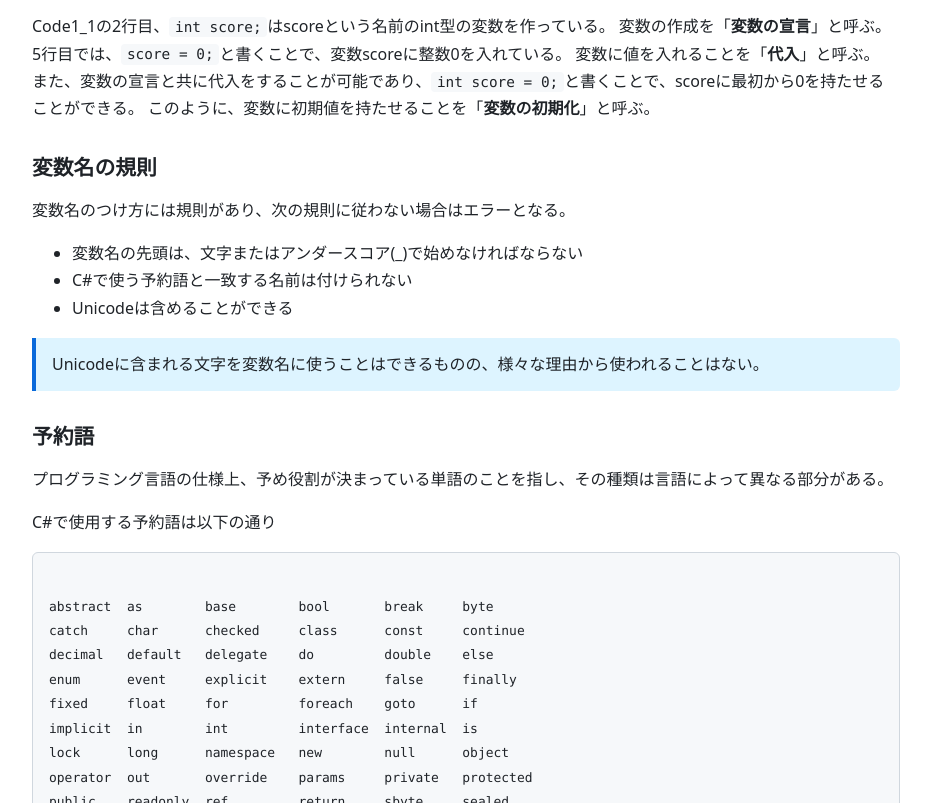
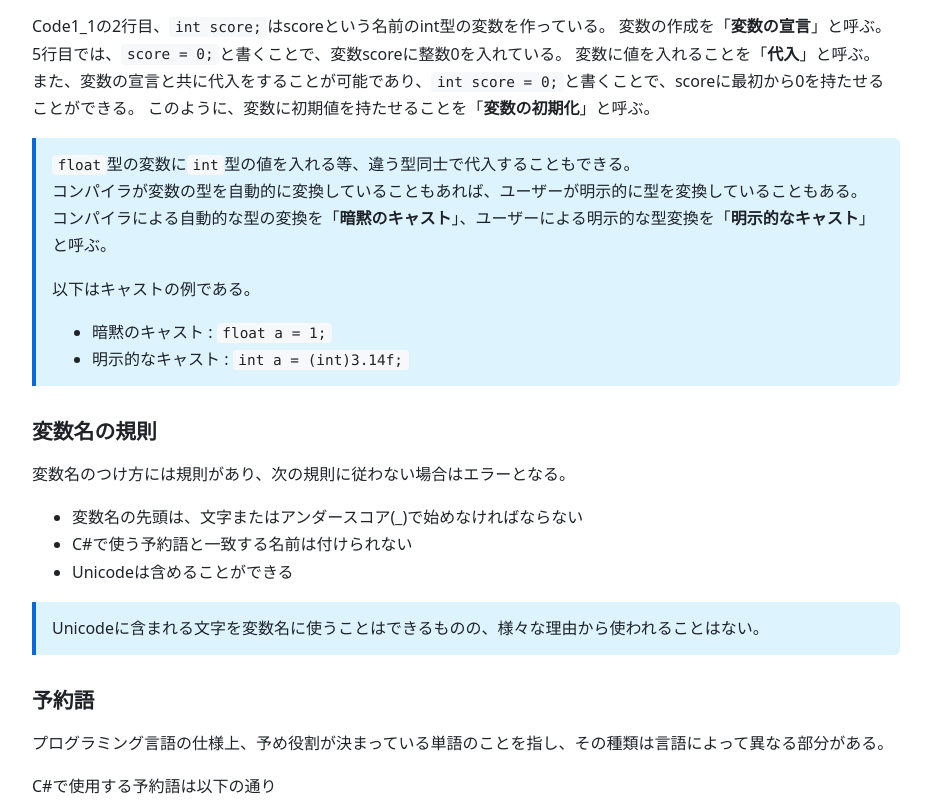
Before and after one commit to schwesterium/schwesterium.github.io, a plain HTML site: page ProgrammingGuide/Pages/PartOne/p1_2.html in a window 1280 px wide. Shown: the part 1280-2083 px from the top of the page, without its empty margins (174-1105 px from the left). Drawn offline with Linux system fonts and the light colour scheme.

Commit message:
update キャストの話を追加

```diff
--- a/ProgrammingGuide/Pages/PartOne/p1_2.html
+++ b/ProgrammingGuide/Pages/PartOne/p1_2.html
@@ -18,8 +18,6 @@
         <p>
             データを記憶しておくための領域に名前を付けたもので、必要に応じてデータの出し入れができる。
         </p>
-
-
         <div class="example">
             <p>
                 ゲームでの得点について、変数を使用して考えてみる。<br>
@@ -29,8 +27,6 @@
                 ゲームクリア時、"score"を利用してリザルト画面に得点を表示する。
             </p>
         </div>
-
-
         <p>さて、上記の例を実際にコードにして入力しよう。</p>
         <details>
             <summary>ソースコードを見る (Code1_1)</summary>
@@ -51,8 +47,6 @@ Console.WriteLine(score); //得点を表示する
                 <p>イコール(<code>=</code>)は、左辺と右辺が等価であることを意味するが、C#やJavaなどにおいては代入として表す。(後述)</p>
             </div>
         </details>
-
-
         <p>実行すると、画面に変数の値が表示される。実行結果は以下の通り。</p>
         <details>
             <summary>実行結果 (Code1_1)</summary>
@@ -60,8 +54,6 @@ Console.WriteLine(score); //得点を表示する
 40
             </code></pre>
         </details>
-
-
         <p>
             変数は、箱として例えられることが多い。<br>
             <strong>「変数名」</strong>が箱の名前、「<strong>型名</strong>」が箱に入れるものの種類である。
@@ -132,20 +124,28 @@ Console.WriteLine(score); //得点を表示する
             また、変数の宣言と共に代入をすることが可能であり、<code>int score = 0;</code>と書くことで、scoreに最初から0を持たせることができる。
             このように、変数に初期値を持たせることを「<strong>変数の初期化</strong>」と呼ぶ。
         </p>
-
+        <div class="alerts-note">
+            <p>
+                <code>float</code>型の変数に<code>int</code>型の値を入れる等、違う型同士で代入することもできる。<br>
+                コンパイラが変数の型を自動的に変換していることもあれば、ユーザーが明示的に型を変換していることもある。<br>
+                コンパイラによる自動的な型の変換を「<strong>暗黙のキャスト</strong>」、ユーザーによる明示的な型変換を「<strong>明示的なキャスト</strong>」と呼ぶ。<br>
+            </p>
+            <p>以下はキャストの例である。</p>
+            <ul>
+                <li>暗黙のキャスト : <code>float a = 1;</code></li>
+                <li>明示的なキャスト : <code>int a = (int)3.14f;</code></li>
+            </ul>
+        </div>
         <h2>変数名の規則</h2>
         <p>変数名のつけ方には規則があり、次の規則に従わない場合はエラーとなる。</p>
-
         <ul>
             <li>変数名の先頭は、文字またはアンダースコア(_)で始めなければならない</li>
             <li>C#で使う予約語と一致する名前は付けられない</li>
             <li>Unicodeは含めることができる</li>
         </ul>
-
         <div class="alerts-note">
             <p>Unicodeに含まれる文字を変数名に使うことはできるものの、様々な理由から使われることはない。</p>
         </div>
-
         <h2>予約語</h2>
         <p>プログラミング言語の仕様上、予め役割が決まっている単語のことを指し、その種類は言語によって異なる部分がある。</p>
         <p>C#で使用する予約語は以下の通り</p>
@@ -437,4 +437,10 @@ Console.WriteLine(c);
             </code></pre>
         </details>
     </div>
+
+    <div class="practice-problem">
+        <hr>
+        <h1>練習問題</h1>
+        <p>1から5までの和を表示するプログラムを作成せよ。</p>
+    </div>
 </body>
```
Also changed, not shown: 1 other file.
